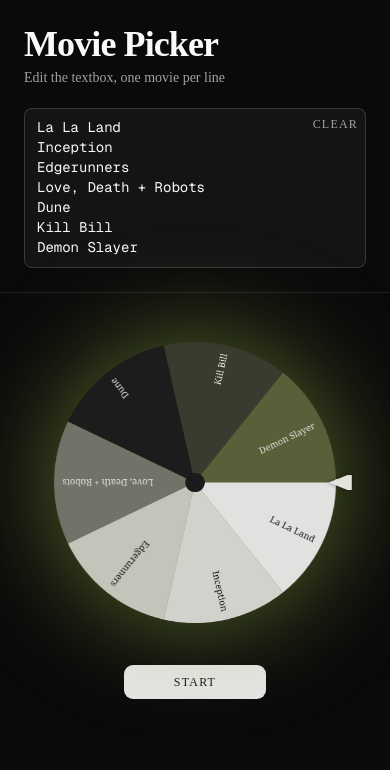
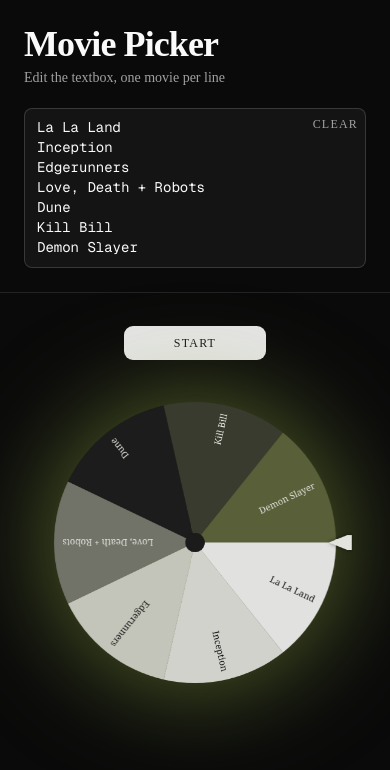
Before and after one commit to thatjosh/movie-picker, a Next.js app: page / in a window 390 px wide. Shown: the top 770 px of the page. Built offline with nearby package versions, Linux system fonts and the light colour scheme.

Commit message:
Move start button to top for mobile view

```diff
--- a/app/page.tsx
+++ b/app/page.tsx
@@ -444,14 +444,14 @@
           </p>
         ) : (
           <>
-            <div ref={wrapperRef} className="w-full flex justify-center">
+            <div ref={wrapperRef} className="w-full flex justify-center order-2 md:order-1">
               <canvas
                 ref={canvasRef}
                 className="glow-flicker"
                 style={{ width: SIZE * canvasScale, height: SIZE * canvasScale }}
               />
             </div>
-            <div className="flex gap-3">
+            <div className="flex gap-3 order-1 md:order-2">
               <Button onClick={start} disabled={!canStart} size="lg" className="w-36 uppercase tracking-widest text-xs">
                 {spinning ? "Spinning…" : "Start"}
               </Button>
```
